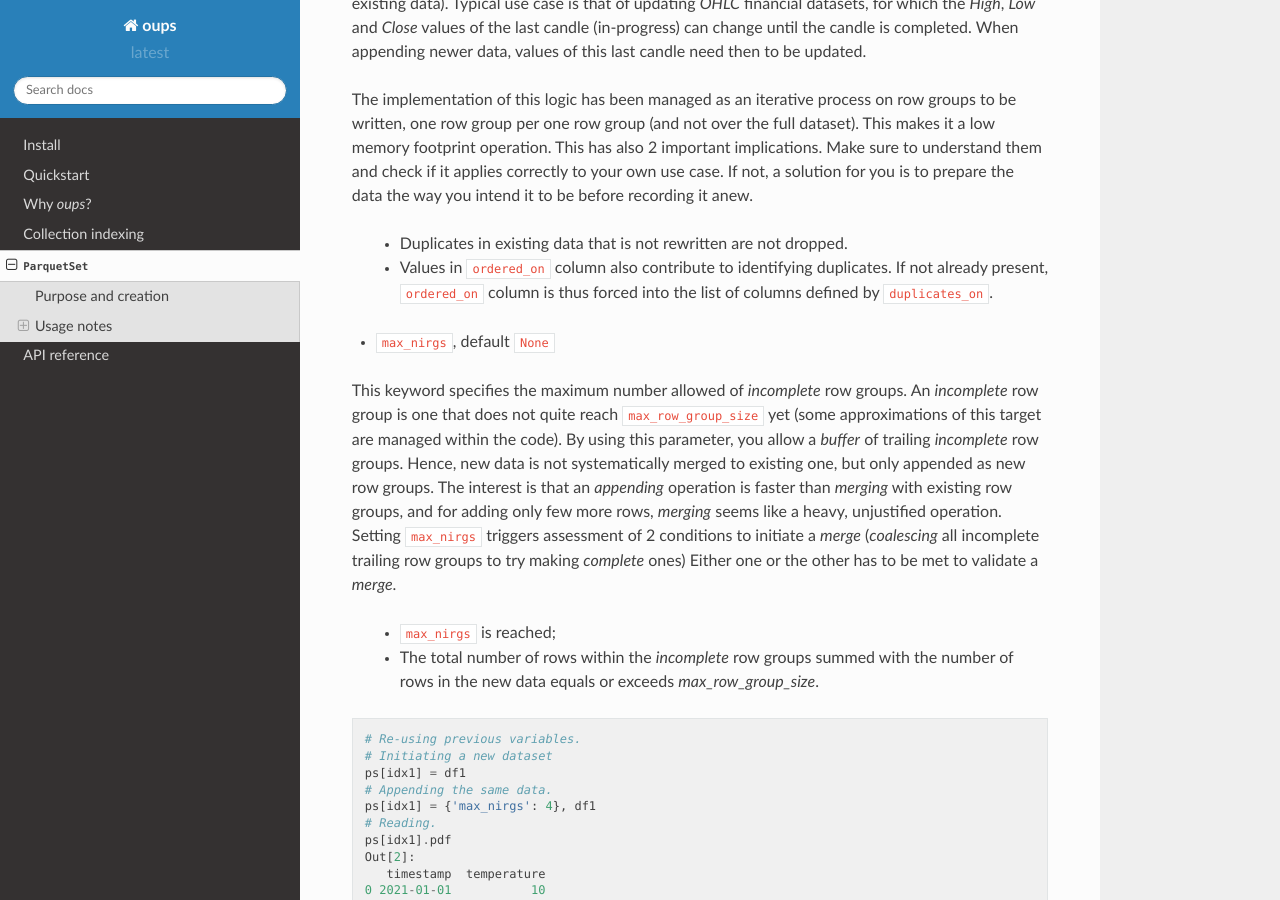
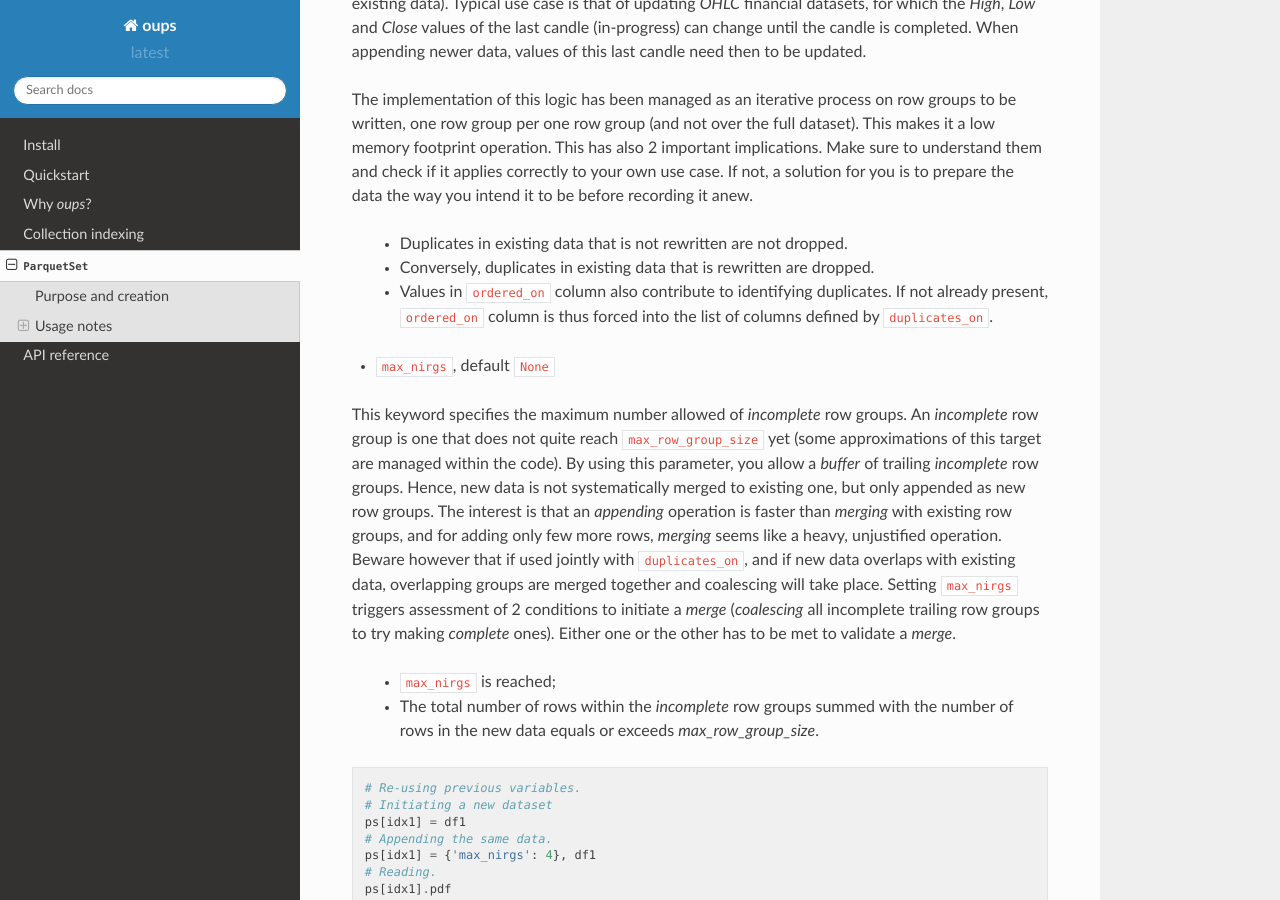
Before and after one commit to yohplala/oups, a Sphinx documentation site: the page built from docs/source/parquetset.rst, in a window 1280 px wide and 900 px high, scrolled down 2228 px. Built offline with Sphinx 7.4.7 and the Read the Docs theme 2.0.0, drawn with Linux system fonts in a browser that asks for light colours.

Commit message:
Update parquetset.rst

```diff
--- a/docs/source/parquetset.rst
+++ b/docs/source/parquetset.rst
@@ -88,14 +88,15 @@ Motivation for dropping duplicates is that new values (from new data) can replac
 The implementation of this logic has been managed as an iterative process on row groups to be written, one row group per one row group (and not over the full dataset). This makes it a low memory footprint operation. This has also 2 important implications. Make sure to understand them and check if it applies correctly to your own use case. If not, a solution for you is to prepare the data the way you intend it to be before recording it anew.
 
   * Duplicates in existing data that is not rewritten are not dropped.
+  * Conversely, duplicates in existing data that is rewritten are dropped.
   * Values in ``ordered_on`` column also contribute to identifying duplicates. If not already present, ``ordered_on`` column is thus forced into the list of columns defined by ``duplicates_on``.
 
 * ``max_nirgs``, default ``None``
 
 This keyword specifies the maximum number allowed of `incomplete` row groups. An `incomplete` row group is one that does not quite reach ``max_row_group_size`` yet (some approximations of this target are managed within the code).
 By using this parameter, you allow a `buffer` of trailing `incomplete` row groups. Hence, new data is not systematically merged to existing one, but only appended as new row groups.
-The interest is that an `appending` operation is faster than `merging` with existing row groups, and for adding only few more rows, `merging` seems like a heavy, unjustified operation.
-Setting ``max_nirgs`` triggers assessment of 2 conditions to initiate a `merge` (`coalescing` all incomplete trailing row groups to try making `complete` ones) Either one or the other has to be met to validate a `merge`.
+The interest is that an `appending` operation is faster than `merging` with existing row groups, and for adding only few more rows, `merging` seems like a heavy, unjustified operation. Beware however that if used jointly with ``duplicates_on``, and if new data overlaps with existing data, overlapping groups are merged together and coalescing will take place.
+Setting ``max_nirgs`` triggers assessment of 2 conditions to initiate a `merge` (`coalescing` all incomplete trailing row groups to try making `complete` ones). Either one or the other has to be met to validate a `merge`.
 
   * ``max_nirgs`` is reached;
   * The total number of rows within the `incomplete` row groups summed with the number of rows in the new data equals or exceeds `max_row_group_size`.
```
